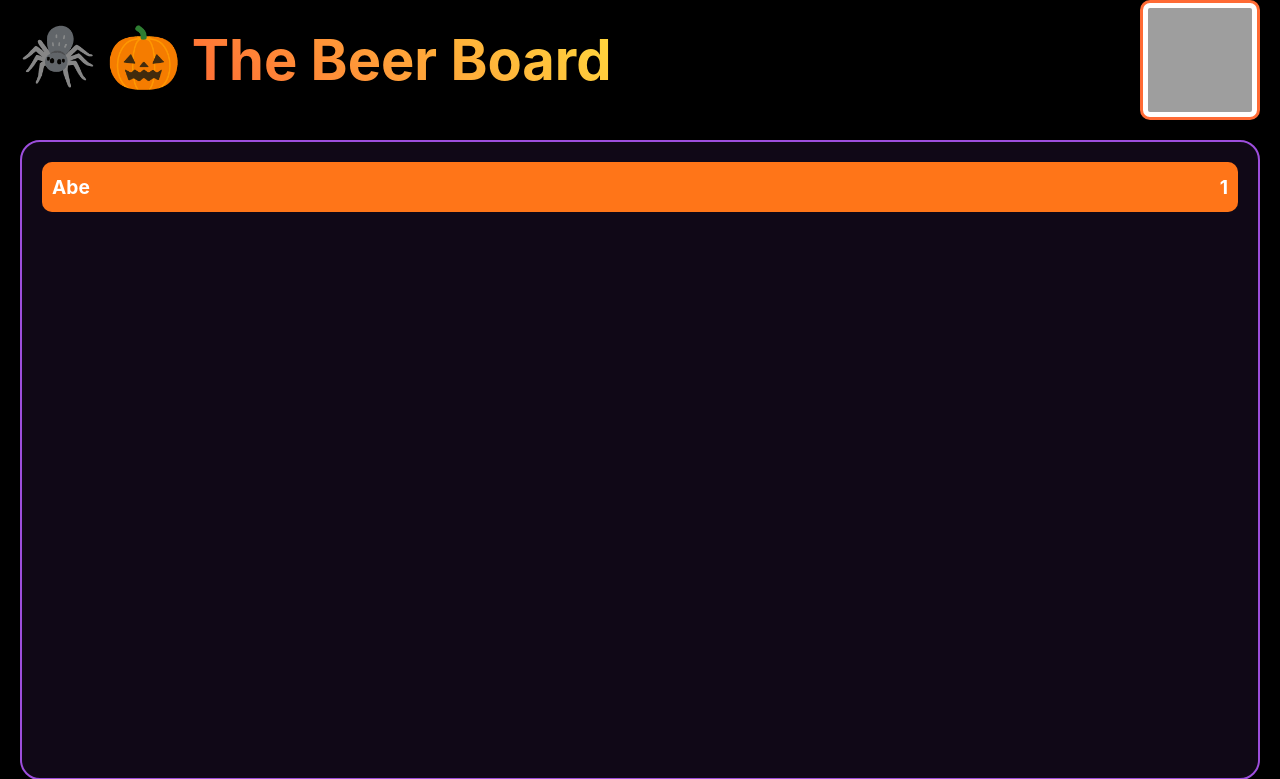
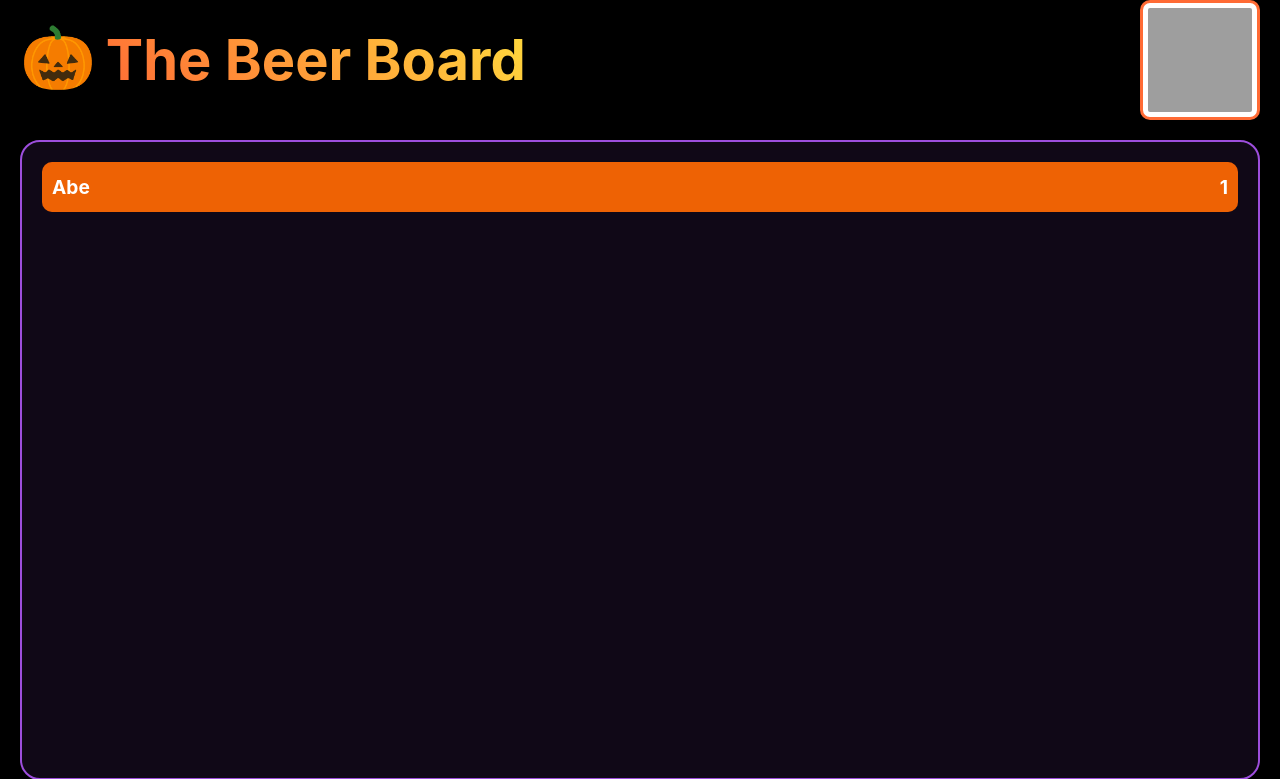
Before and after one commit to 4b3c/halloween, a Flask app: page /leaderboard in a window 1280 px wide. Shown: the top 779 px of the page. Run offline with Flask 3, Linux system fonts and the light colour scheme; grey boxes are pictures that could not be loaded.

Commit message:
color fix

```diff
--- a/static/css/style.css
+++ b/static/css/style.css
@@ -322,7 +322,7 @@ body {
 
 .bar-fill {
     height: 100%;
-    background: #FF7518;
+    background: #ee6204;
     transition: width 0.5s ease;
     box-shadow: 0 0 20px rgba(255, 107, 53, 0.5);
     animation: fillAnimation 1s ease-out;
--- a/templates/leaderboard.html
+++ b/templates/leaderboard.html
@@ -5,7 +5,6 @@
 {% block content %}
 <div class="leaderboard-page">
     <div class="leaderboard-header-small">
-        <span class="spider">🕷️</span>
         <span class="pumpkin">🎃</span>
         <h1 class="halloween-title-small">The Beer Board</h1>
         <div class="qr-code-section">
```
